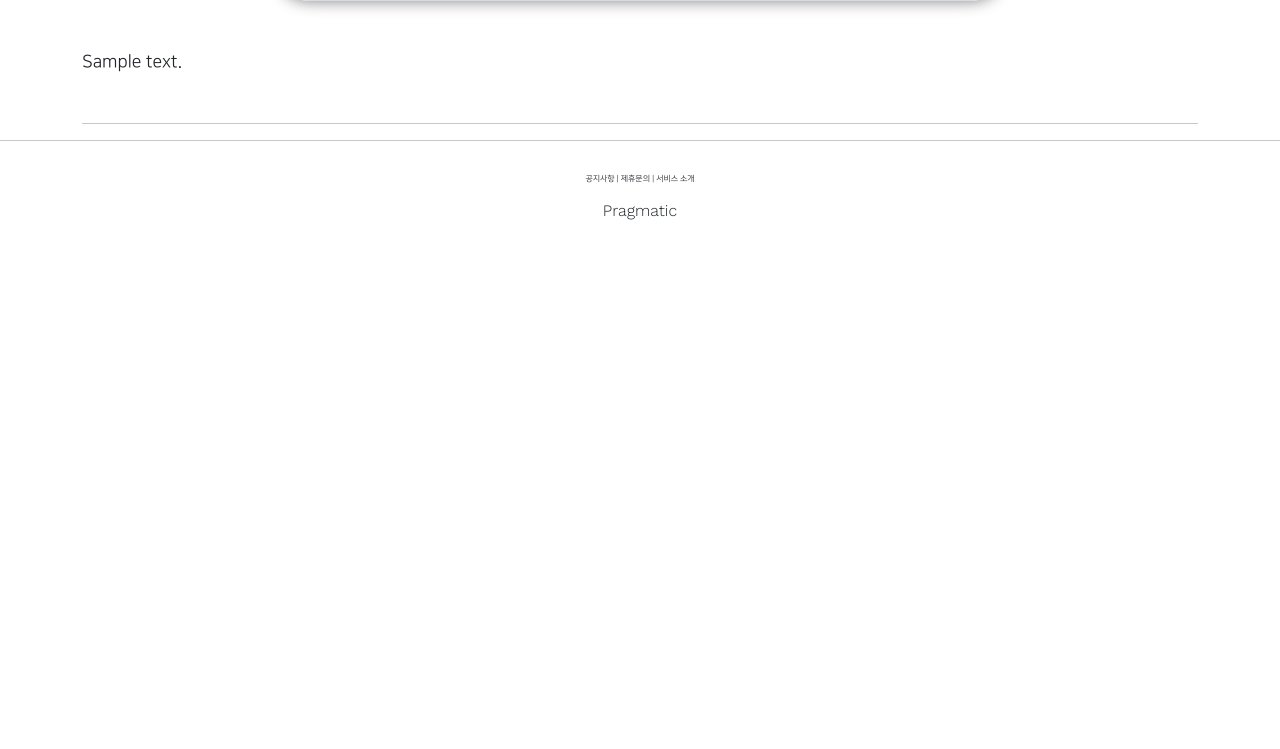
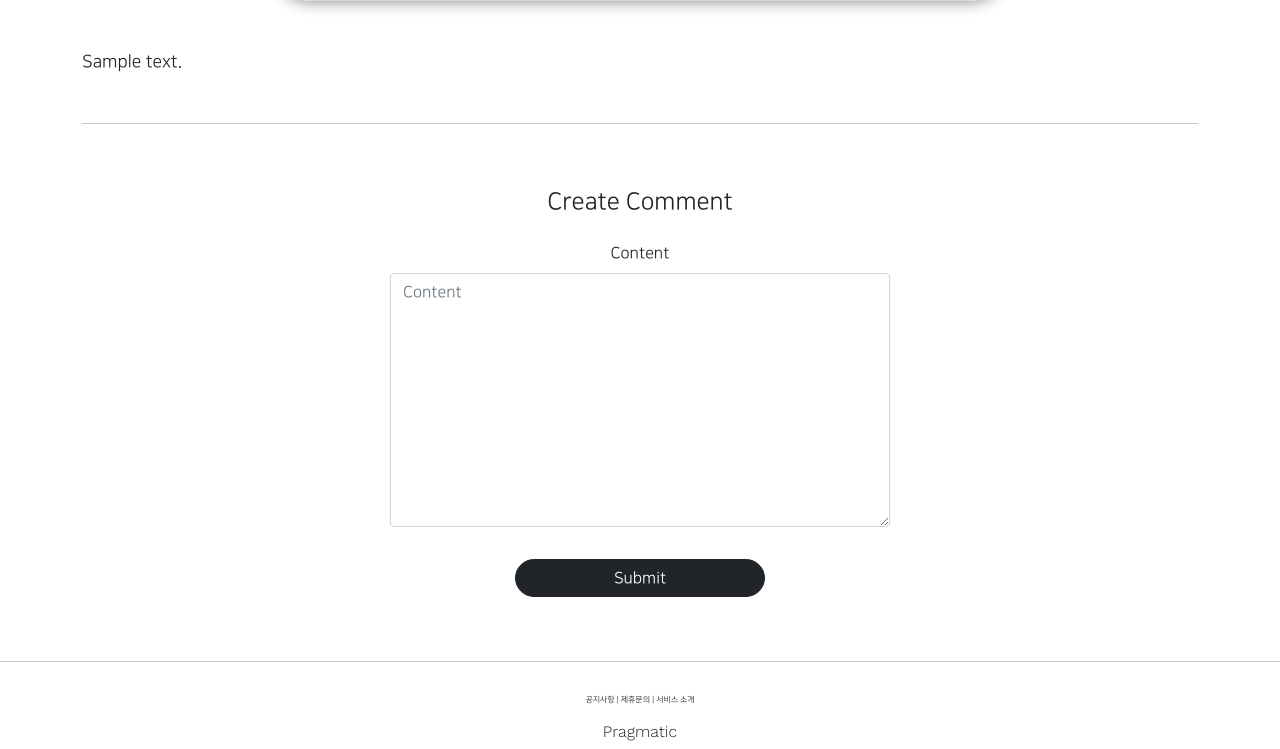
Before and after one commit to gandi0330/DjangoProject, a Django app: page /articles/detail/1 in a window 1280 px wide. Shown: the part 902-1651 px from the top of the page. Before the commit the page ends 1122 px from the top, so only its background shows below. Run offline with Django 3.2, Linux system fonts and the light colour scheme; tables that the repository leaves empty hold one stand-in row (values such as "Sample post"); grey boxes marked "Sample" are stand-in pictures; some libraries are stand-ins or nearby versions.

Commit message:
django commentapp connect article

```diff
--- a/articleapp/templates/articleapp/detail.html
+++ b/articleapp/templates/articleapp/detail.html
@@ -39,8 +39,10 @@
 
     <hr>
 
-    <div>
+    <div class="text-center my-4">
       <!--댓글 내용, 댓글 작성란-->
+
+      {% include 'commentapp/create.html' %}
     </div>
   </div>
 
--- a/articleapp/views.py
+++ b/articleapp/views.py
@@ -5,10 +5,12 @@ from django.shortcuts import render
 from django.urls import reverse_lazy, reverse
 from django.utils.decorators import method_decorator
 from django.views.generic import CreateView, DetailView, UpdateView, DeleteView, ListView
+from django.views.generic.edit import FormMixin
 
 from articleapp.decorators import article_ownership_required
 from articleapp.forms import ArticleCreationForm
 from articleapp.models import Article
+from commentapp.forms import CommentCreationForm
 
 
 @method_decorator(login_required, 'get')
@@ -26,8 +28,9 @@ class ArticleCreateView(CreateView):
         return reverse('articleapp:detail',kwargs={'pk': self.object.pk})
 
 
-class ArticleDetailView(DetailView):
+class ArticleDetailView(DetailView, FormMixin):
     model = Article
+    form_class = CommentCreationForm
     context_object_name = 'target_article'
     template_name = 'articleapp/detail.html'
 
--- a/commentapp/templates/commentapp/create.html
+++ b/commentapp/templates/commentapp/create.html
@@ -1,20 +1,16 @@
-{% extends 'base.html' %}
+
 {% load bootstrap4 %}
 
-{% block content %}
 
-    <div style="text-align:center;max-width: 500px; margin: 4rem auto">
-        <div class="mb-4">
-            <h4>Create Comment</h4>
-        </div>
+<div style="text-align:center;max-width: 500px; margin: 4rem auto">
+    <div class="mb-4">
+        <h4>Create Comment</h4>
+    </div>
+    <div>
         <form action="{% url 'commentapp:create' %}" method="post">
             {% csrf_token %}
             {% bootstrap_form form %}
             <input type="submit" class="btn btn-dark rounded-pill col-6 mt-3">
         </form>
     </div>
-
-
-
-
-{% endblock %}
+</div>
```
